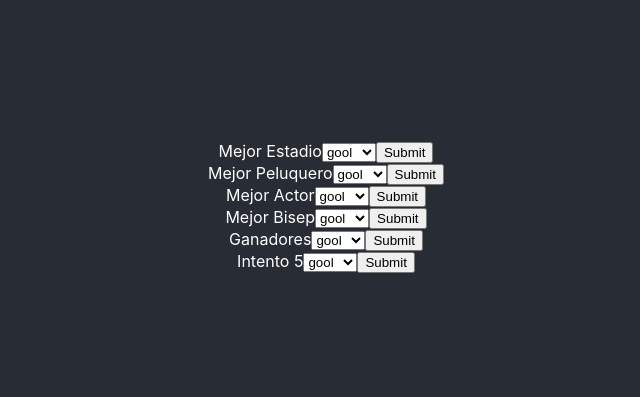
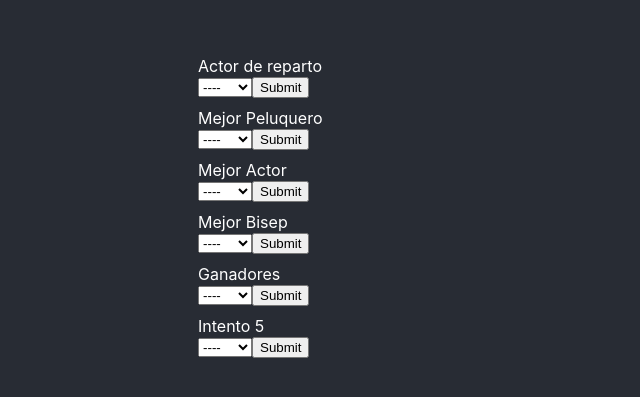
Before and after one commit to pixfallec/Podium, a React (Create React App) app: page /FormsWinners in a window 1280 px wide. Shown: the part 193-590 px from the top of the page, without its empty margins (314-954 px from the left). Built offline with nearby package versions, Linux system fonts and the light colour scheme.

Commit message:
Fixed logic for points and forms connected with db

```diff
--- a/src/App.css
+++ b/src/App.css
@@ -36,3 +36,13 @@
   /* font-size: calc(10px + 2vmin); */
   color: white;
 }
+
+.formWinner {
+  /* width: 80vw; */
+  flex-direction: column;
+  padding: 5px;
+}
+
+.label {
+  width: 20vw;
+}
--- a/src/Components/FormsWinners.js
+++ b/src/Components/FormsWinners.js
@@ -7,6 +7,8 @@
 import React from 'react';
 import '../App.css';
 import propTypes from 'prop-types';
+import { ref, set } from 'firebase/database';
+import RealTimeDB from '../Data/RealTimeDB';
 
 export default class FormsWinners extends React.Component {
   constructor(props) {
@@ -23,16 +25,24 @@ export default class FormsWinners extends React.Component {
     this.setState({ value: event.target.value });
   }
 
+  // update() {
+  //   const categoriaRef = ref();
+  // }
+
   handleSubmit(event) {
-    alert(`Your favorite flavor is: ${this.state.value}`);
+    // eslint-disable-next-line no-alert
+    alert(`${this.props.categoria}: ${this.state.value}`);
+    const categoriaRef = ref(RealTimeDB, `Oscars/${this.props.categoria}`);
+    set(categoriaRef, this.state.value);
     event.preventDefault();
   }
 
   render() {
     return (
+      <div className="formWinner">
         <form onSubmit={this.handleSubmit}>
           <label htmlFor="temp-id">
-          {this.props.categoria}
+            <div className="label">{this.props.categoria}</div>
             <select value={this.state.value} onChange={this.handleChange}>
               {this.props.options.map(object => {
                 return <option value={object}>{object}</option>;
@@ -41,6 +51,7 @@ export default class FormsWinners extends React.Component {
           </label>
           <input type="submit" value="Submit" />
         </form>
+      </div>
     );
   }
 }
--- a/src/Components/Podium.js
+++ b/src/Components/Podium.js
@@ -6,8 +6,9 @@
 import React from 'react';
 import { Bar } from 'react-chartjs-2';
 import { CategoryScale } from 'chart.js/auto';
-import { onValue } from 'firebase/database';
-import oscarsRef from '../Data/RealTimeDB';
+import { onValue, ref } from 'firebase/database';
+// import oscarsRef from '../Data/RealTimeDB';
+import RealTimeDB from '../Data/RealTimeDB';
 import data from '../Data/registro-oscars-2022.json';
 import state from '../Data/SetData';
 import '../App.css';
@@ -33,20 +34,21 @@ export default class Podium extends React.Component {
   getData(snapshot) {
     const nombres = [];
     const puntos = [];
-    snapshot.forEach(child => {
-      const { key } = child;
-      const value = child.val();
-      if (value !== 'none') {
-        console.log(key, '---------', value);
 
-        data.Oscars.forEach(person => {
-          person.Puntos += Math.floor(Math.random() * 20);
-          // if(person[value] =! 0){
-          //   person.Puntos += 120;
-          //   console.log(person.Puntos);
-          // }
-        });
-      }
+    data.Oscars.forEach(person => {
+      let personPoints = 0;
+      // person.Puntos += Math.floor(Math.random() * 20);
+      snapshot.forEach(child => {
+        const { key } = child;
+        const value = child.val();
+        if (value !== 'none') {
+          if (person[key] === value) {
+            personPoints += 10;
+            console.log(person.Puntos);
+          }
+        }
+      });
+      person.Puntos = personPoints;
     });
 
     data.Oscars.sort((a, b) => {
@@ -66,6 +68,7 @@ export default class Podium extends React.Component {
   }
 
   update() {
+    const oscarsRef = ref(RealTimeDB, 'Oscars');
     onValue(oscarsRef, snapshot => {
       // winners.forEach(el => {
       //   console.log(el);
--- a/src/Data/RealTimeDB.js
+++ b/src/Data/RealTimeDB.js
@@ -1,5 +1,5 @@
 import { initializeApp } from 'firebase/app';
-import { ref, getDatabase } from 'firebase/database';
+import { getDatabase } from 'firebase/database';
 
 const firebaseConfig = {
   apiKey: 'AIzaSyCJhorOpiL1sxkNU2AXmM0JzmnFaVN02ys',
@@ -15,6 +15,6 @@ const firebaseConfig = {
 const app = initializeApp(firebaseConfig);
 const RealTimeDB = getDatabase(app);
 
-const oscarsRef = ref(RealTimeDB, 'Oscars');
+// const oscarsRef = ref(RealTimeDB, 'Oscars');
 
-export default oscarsRef;
+export default RealTimeDB;
--- a/src/Data/registro-oscars-2022.json
+++ b/src/Data/registro-oscars-2022.json
@@ -3,7 +3,7 @@
     {
       "": "West Side Story",
       "Actriz principal": "Olivia Colman (The Lost Daughter)",
-      "Actor de reparto": "J.K. Simmons (Being the Ricardos)",
+      "Actor de reparto": "perro",
       "Guión Original": "King Richard",
       "Música": "Germain Franco (Encanto)",
       "¿Te gustaría asistir a nuestro evento del domingo 27 de marzo en la USFQ (salón a designar), para la transmisión de la Entrega del Oscar 2022?": true,
--- a/src/Pages/SelectCategorias.js
+++ b/src/Pages/SelectCategorias.js
@@ -7,42 +7,56 @@
 import React from 'react';
 import '../App.css';
 import propTypes from 'prop-types';
+import { onValue, ref, set } from 'firebase/database';
 import FormsWinners from '../Components/FormsWinners';
+import RealTimeDB from '../Data/RealTimeDB';
 
 export default class SelectCategorias extends React.Component {
   constructor(props) {
     super(props);
     this.state = {
       value: '----',
+      categoria: '',
     };
+  }
+
+  componentDidMount() {
+    this.update();
+  }
+
+  update() {
+    // onValue(oscarsRef, snapshot => {
+    //   const { nombres, puntos } = this.getData(snapshot);
+    //   // console.log(winners);
+    // });
   }
 
   render() {
     return (
       <div className="categorias">
         <FormsWinners
-          categoria="Mejor Estadio"
-          options={['gool', 'perro', 'roca']}
+          categoria="Actor de reparto"
+          options={['----', 'gool', 'perro', 'roca']}
         />
         <FormsWinners
           categoria="Mejor Peluquero"
-          options={['gool', 'perro', 'roca']}
+          options={['----', 'gool', 'perro', 'roca']}
         />
         <FormsWinners
           categoria="Mejor Actor"
-          options={['gool', 'perro', 'roca']}
+          options={['----', 'gool', 'perro', 'roca']}
         />
         <FormsWinners
           categoria="Mejor Bisep"
-          options={['gool', 'perro', 'roca']}
+          options={['----', 'gool', 'perro', 'roca']}
         />
         <FormsWinners
           categoria="Ganadores"
-          options={['gool', 'perro', 'roca']}
+          options={['----', 'gool', 'perro', 'roca']}
         />
         <FormsWinners
           categoria="Intento 5"
-          options={['gool', 'perro', 'roca']}
+          options={['----', 'gool', 'perro', 'roca']}
         />
       </div>
     );
```
Lines whose indentation alone changed are shown as unchanged.
